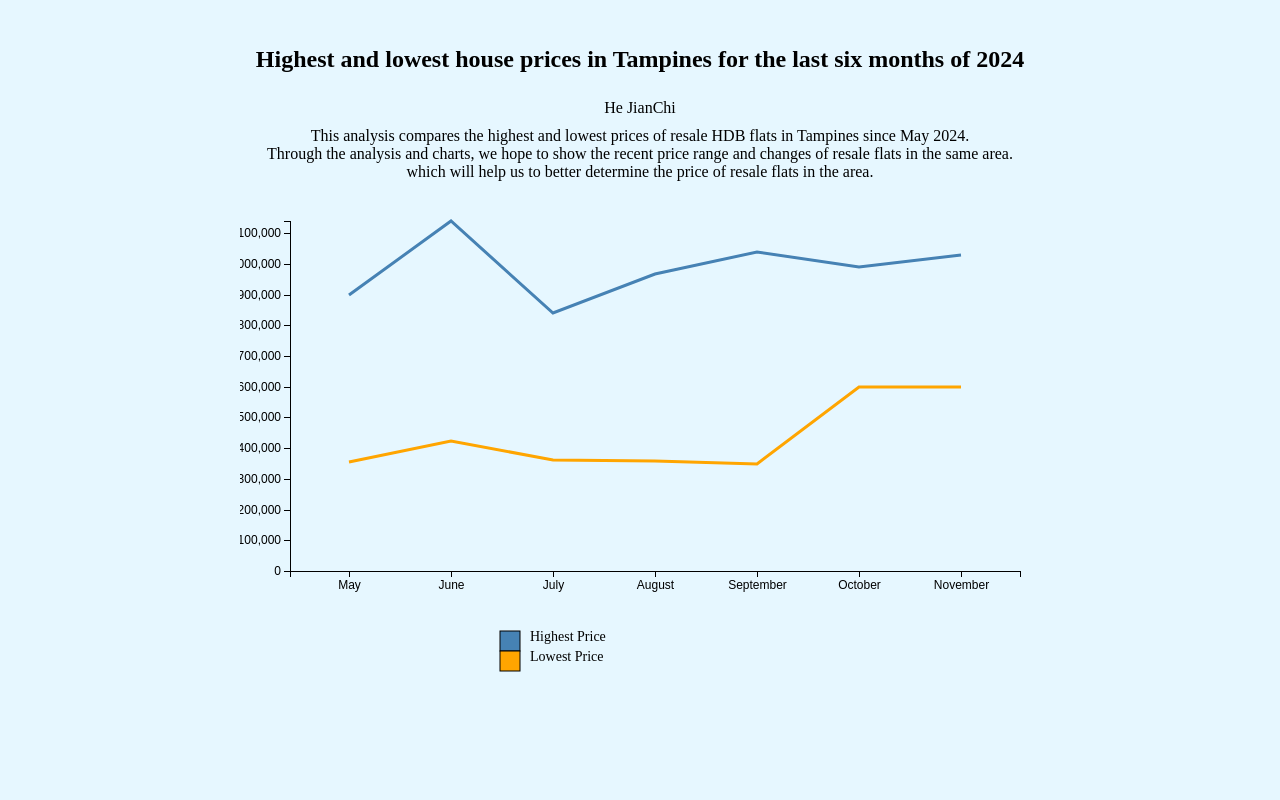
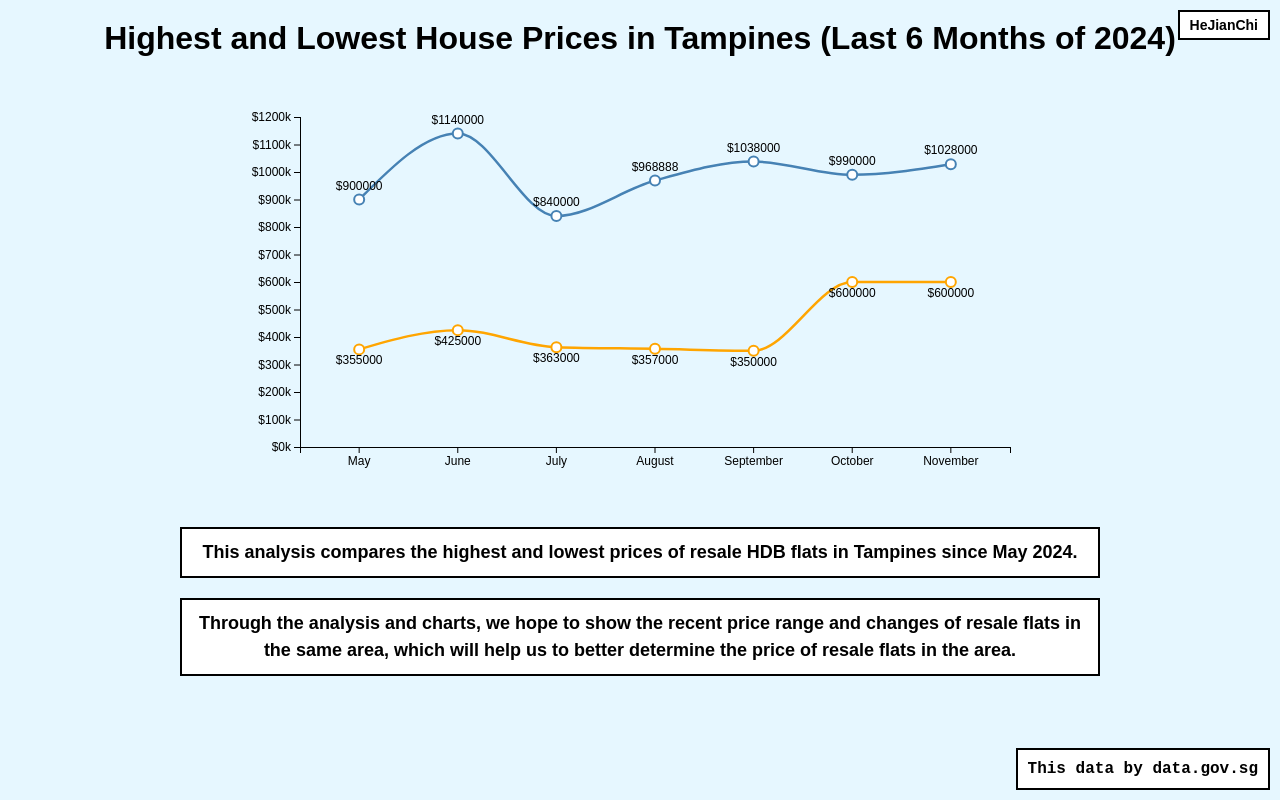
Before and after one commit to He-JianChi/HCDIV-3, a plain HTML site: page index.html in a window 1280 px wide. Drawn offline with nearby package versions, Linux system fonts and the light colour scheme.

Commit message:
Update index.html

```diff
--- a/index.html
+++ b/index.html
@@ -2,38 +2,58 @@
 <html>
 <head>
     <meta charset="utf-8">
-    <title>Highest and lowest house prices in Tampines for the last six months of 2024</title>
+    <title>Highest and Lowest House Prices in Tampines</title>
     <script src="https://d3js.org/d3.v5.min.js"></script>
     <style>
         body {
             display: flex;
-        justify-content: center;
+            flex-direction: column;
             align-items: center;
-        height: 100vh;
+            background-color: #e6f7ff;
             margin: 0;
-        background-color: #e6f7ff;
-        flex-direction: column;
+            font-family: Arial, sans-serif;
+            position: relative;
+        }
+        h1 {
+            font-size: 32px;
+            font-weight: bold;
             text-align: center;
+            margin: 20px 0;
+        }
+        .signature {
+            position: fixed;
+            top: 10px;
+            right: 10px;
+            border: 2px solid black;
+            padding: 5px 10px;
+            font-size: 14px;
+            font-weight: bold;
+            background-color: white;
+            z-index: 10;
+        }
         svg {
             display: block;
-        margin-top: 20px;
-      }
-      h1 {
-        font-size: 24px;
-        font-weight: bold;
-      }
-      p {
-        margin: 10px 0;
+            margin: 20px auto;
         }
         .line {
             fill: none;
+            stroke-width: 2.5px;
+        }
+        .line-high {
             stroke: steelblue;
-        stroke-width: 3px;
         }
-      .line-orange {
-        fill: none;
+        .line-low {
             stroke: orange;
-        stroke-width: 3px;
+        }
+        .dot {
+            fill: white;
+            stroke-width: 2px;
+        }
+        .dot-high {
+            stroke: steelblue;
+        }
+        .dot-low {
+            stroke: orange;
         }
         .axis-x path,
         .axis-y path {
@@ -45,49 +65,53 @@
         .axis-y text {
             font-size: 12px;
         }
-      .legend {
-        font-size: 14px;
+        .text-box {
+            width: 70%;
+            border: 2px solid black;
+            padding: 10px;
+            margin: 10px 0;
+            background-color: white;
+            text-align: center;
+            font-size: 18px;
+            font-weight: bold;
+            line-height: 1.5;
         }
-      .legend text {
-        fill: black;
-      }
-      .legend rect {
-        width: 20px;
-        height: 20px;
-        stroke: black;
+        .data-source {
+            position: fixed;
+            right: 10px;
+            bottom: 10px;
+            border: 2px solid black;
+            padding: 10px;
+            font-size: 16px;
+            font-weight: bold;
+            font-family: "Courier New", Courier, monospace;
+            background-color: white;
+            z-index: 10;
         }
     </style>
 </head>
 <body>
-    <h1>Highest and lowest house prices in Tampines for the last six months of 2024</h1>
-    <p>He JianChi</p>
-    <div>This analysis compares the highest and lowest prices of resale HDB flats in Tampines since May 2024.</div>
-    <div>Through the analysis and charts, we hope to show the recent price range and changes of resale flats in the same area.</div>
-    <div>which will help us to better determine the price of resale flats in the area.</div>
+    <h1>Highest and Lowest House Prices in Tampines (Last 6 Months of 2024)</h1>
+    <div class="signature">HeJianChi</div>
     <svg width="800" height="400"></svg>
-    <div class="legend">
-      <svg>
-        <rect x="10" y="10" width="20" height="20" style="fill: steelblue;"></rect>
-        <text x="40" y="20">Highest Price</text>
-        <rect x="10" y="30" width="20" height="20" style="fill: orange;"></rect>
-        <text x="40" y="40">Lowest Price</text>
-      </svg>
+    <div class="data-source">This data by data.gov.sg</div>
+    <div class="text-box">
+        This analysis compares the highest and lowest prices of resale HDB flats in Tampines since May 2024.
     </div>
+    <div class="text-box">
+        Through the analysis and charts, we hope to show the recent price range and changes of resale flats
+        in the same area, which will help us to better determine the price of resale flats in the area.
+    </div>
+
     <script>
-      var svg = d3.select("svg"),
-          margin = {top: 20, right: 20, bottom: 30, left: 50},
+        const svg = d3.select("svg"),
+              margin = { top: 20, right: 30, bottom: 50, left: 60 },
               width = +svg.attr("width") - margin.left - margin.right,
               height = +svg.attr("height") - margin.top - margin.bottom;
 
-      var x = d3.scaleBand()
-          .rangeRound([0, width])
-          .padding(0.1)
-          .align(0.5);
+        const g = svg.append("g").attr("transform", `translate(${margin.left},${margin.top})`);
 
-      var y = d3.scaleLinear()
-          .rangeRound([height, 0]);
-
-      var data = [
+        const data = [
             { date: "May", maxPrice: 900000, minPrice: 355000 },
             { date: "June", maxPrice: 1140000, minPrice: 425000 },
             { date: "July", maxPrice: 840000, minPrice: 363000 },
@@ -97,76 +121,108 @@
             { date: "November", maxPrice: 1028000, minPrice: 600000 },
         ];
 
-      x.domain(data.map(function(d) { return d.date; }));
-      y.domain([0, d3.max(data, function(d) { return Math.max(d.maxPrice, d.minPrice); })]);
+        const x = d3.scaleBand()
+                    .domain(data.map(d => d.date))
+                    .range([0, width])
+                    .padding(0.2);
 
-      var lineMax = d3.line()
-          .x(function(d) { return x(d.date) + x.bandwidth() / 2; })
-          .y(function(d) { return y(d.maxPrice); });
+        const y = d3.scaleLinear()
+                    .domain([0, d3.max(data, d => Math.max(d.maxPrice, d.minPrice))])
+                    .nice()
+                    .range([height, 0]);
 
-      var lineMin = d3.line()
-          .x(function(d) { return x(d.date) + x.bandwidth() / 2; })
-          .y(function(d) { return y(d.minPrice); });
-
-      svg.append("g")
-          .attr("transform", "translate(" + margin.left + "," + margin.top + ")")
-        .append("path")
-          .datum(data)
-          .attr("class", "line")
-          .attr("d", lineMax)
-          .transition() //
-          .duration(3000) //
-          .attrTween("stroke-dasharray", function() {
-            return function(t) {
-              var interpolate = d3.interpolateArray([0, width], [width, 0]);
-              return interpolate(t);
-            };
-          });
-
-      svg.append("g")
-          .attr("transform", "translate(" + margin.left + "," + margin.top + ")")
-        .append("path")
-          .datum(data)
-          .attr("class", "line line-orange")
-          .attr("d", lineMin)
-          .transition() //
-          .duration(3000) //
-          .attrTween("stroke-dasharray", function() {
-            return function(t) {
-              var interpolate = d3.interpolateArray([0, width], [width, 0]);
-              return interpolate(t);
-            };
-          });
-
-      svg.append("g")
-          .attr("transform", "translate(" + margin.left + "," + margin.top + ")")
-        .append("g")
-          .attr("class", "axis axis-x")
-          .attr("transform", "translate(0," + height + ")")
+        // Axes
+        g.append("g")
+         .attr("class", "axis-x")
+         .attr("transform", `translate(0,${height})`)
          .call(d3.axisBottom(x));
 
-      svg.append("g")
-          .attr("transform", "translate(" + margin.left + "," + margin.top + ")")
+        g.append("g")
+         .attr("class", "axis-y")
+         .call(d3.axisLeft(y).tickFormat(d => `$${d / 1000}k`));
+
+        // Lines with animation
+        const lineHigh = d3.line()
+                           .x(d => x(d.date) + x.bandwidth() / 2)
+                           .y(d => y(d.maxPrice))
+                           .curve(d3.curveMonotoneX);
+
+        const lineLow = d3.line()
+                          .x(d => x(d.date) + x.bandwidth() / 2)
+                          .y(d => y(d.minPrice))
+                          .curve(d3.curveMonotoneX);
+
+        g.append("path")
+         .datum(data)
+         .attr("class", "line line-high")
+         .attr("d", lineHigh)
+         .attr("stroke-dasharray", function () {
+             return this.getTotalLength();
+         })
+         .attr("stroke-dashoffset", function () {
+             return this.getTotalLength();
+         })
+         .transition()
+         .duration(2000)
+         .ease(d3.easeLinear)
+         .attr("stroke-dashoffset", 0);
+
+        g.append("path")
+         .datum(data)
+         .attr("class", "line line-low")
+         .attr("d", lineLow)
+         .attr("stroke-dasharray", function () {
+             return this.getTotalLength();
+         })
+         .attr("stroke-dashoffset", function () {
+             return this.getTotalLength();
+         })
+         .transition()
+         .duration(2000)
+         .ease(d3.easeLinear)
+         .attr("stroke-dashoffset", 0);
+
+        // Dots with animation
+        const dots = g.selectAll(".dot")
+                      .data(data)
+                      .enter()
                       .append("g")
-          .attr("class", "axis axis-y")
-          .call(d3.axisLeft(y))
-        .append("text")
-          .attr("transform", "rotate(-90)")
-          .attr("y", 6)
-          .attr("dy", ".71em")
-          .style("text-anchor", "end")
-          .text("Price");
+                      .attr("class", "dot-group");
 
-      //
-      svg.selectAll(".line")
-        .on("mouseover", function(event, d) {
-          d3.select(this)
-            .style("stroke-width", "5px"); //
-        })
-        .on("mouseout", function(event, d) {
-          d3.select(this)
-            .style("stroke-width", "3px"); //
-        });
+        dots.append("circle")
+            .attr("class", "dot dot-high")
+            .attr("cx", d => x(d.date) + x.bandwidth() / 2)
+            .attr("cy", d => y(d.maxPrice))
+            .attr("r", 0)
+            .transition()
+            .delay((d, i) => i * 300)
+            .duration(500)
+            .attr("r", 5);
+
+        dots.append("circle")
+            .attr("class", "dot dot-low")
+            .attr("cx", d => x(d.date) + x.bandwidth() / 2)
+            .attr("cy", d => y(d.minPrice))
+            .attr("r", 0)
+            .transition()
+            .delay((d, i) => i * 300)
+            .duration(500)
+            .attr("r", 5);
+
+        // Labels
+        dots.append("text")
+            .attr("x", d => x(d.date) + x.bandwidth() / 2)
+            .attr("y", d => y(d.maxPrice) - 10)
+            .attr("text-anchor", "middle")
+            .attr("font-size", "12px")
+            .text(d => `$${d.maxPrice}`);
+
+        dots.append("text")
+            .attr("x", d => x(d.date) + x.bandwidth() / 2)
+            .attr("y", d => y(d.minPrice) + 15)
+            .attr("text-anchor", "middle")
+            .attr("font-size", "12px")
+            .text(d => `$${d.minPrice}`);
     </script>
 </body>
 </html>
```
Lines whose indentation alone changed are shown as unchanged.
